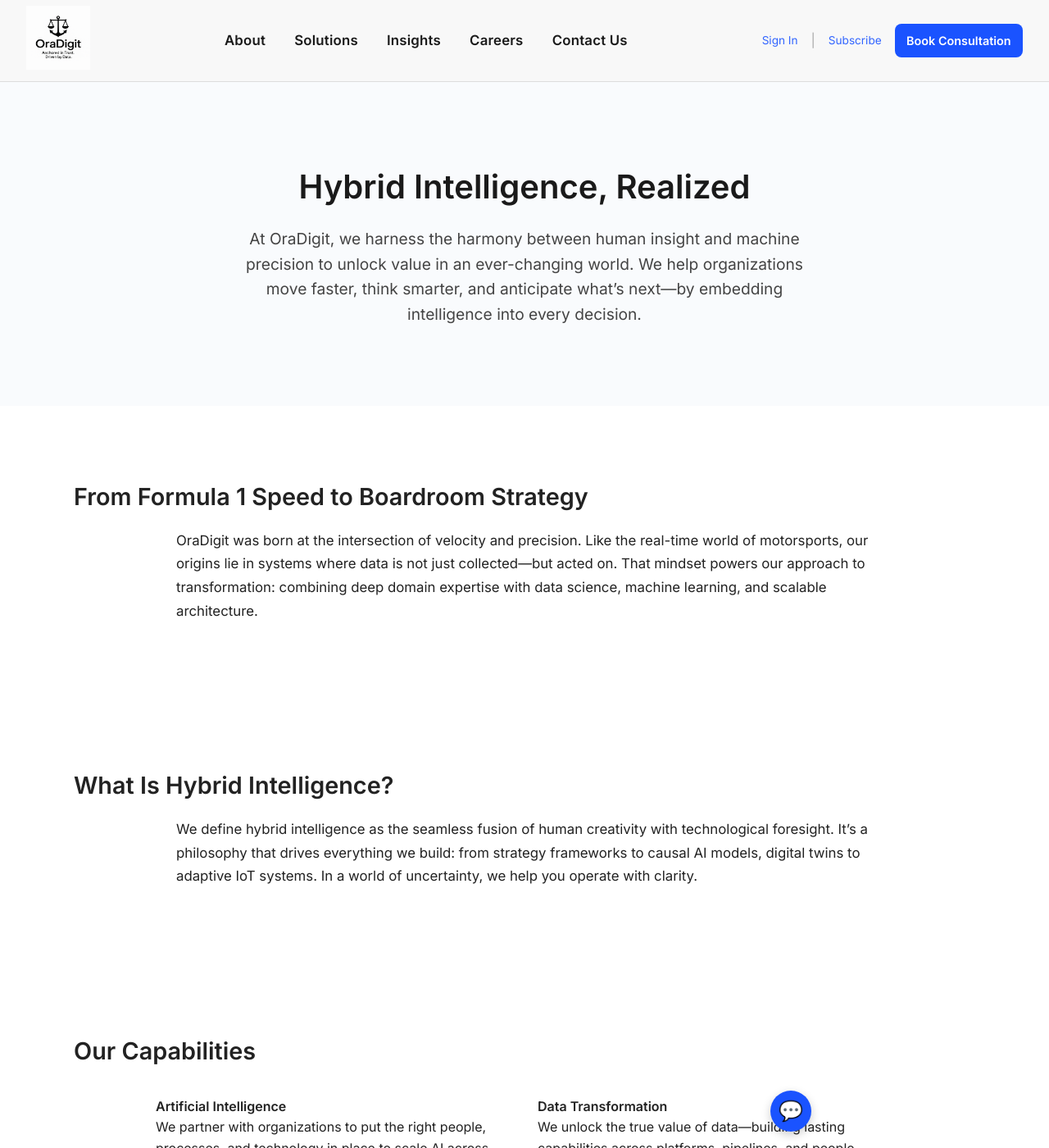
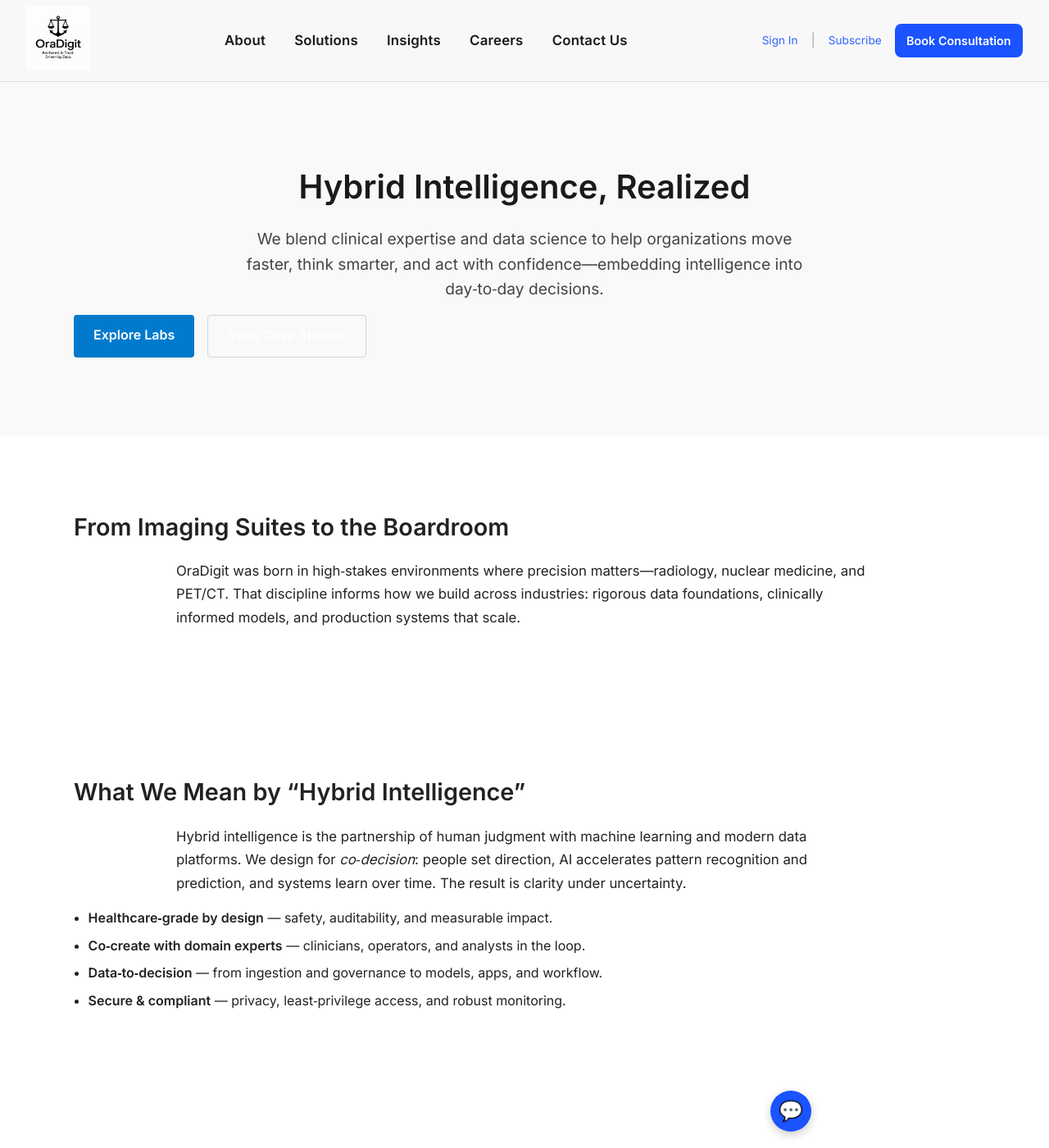
Before and after one commit to DataForSolution/oradigit-site, a Jekyll site: the page built from overview.html, in a window 1280 px wide and 1400 px high. Shown: the whole window at 82% size. Built offline with Jekyll 4.4.1, drawn with Linux system fonts in a browser that asks for light colours; some of the changed text lies outside the part shown.

Commit message:
Update Overview page with professional redesign and add style enhancements

```diff
--- a/assets/css/style.css
+++ b/assets/css/style.css
@@ -1260,3 +1260,13 @@
   /* Optional: prevent body scroll when menu is open */
   body.nav-open { overflow: hidden; }
 }
+/* Overview page polish */
+.overview-hero .cta-row { display:flex; gap:1rem; flex-wrap:wrap; margin-top:1rem; }
+.btn.btn-ghost { background:transparent; border:1px solid var(--text-weak, #d0d7de); }
+.pillars { display:grid; gap:.5rem; margin:1rem 0 0; padding-left:1.1rem; }
+.grid-two { display:grid; grid-template-columns: 1fr; gap:1.5rem; }
+.delivery-steps { counter-reset: step; margin-left:1rem; }
+.delivery-steps li { margin:.5rem 0; }
+@media (min-width: 768px) {
+  .grid-two { grid-template-columns: 1fr 1fr; }
+}
--- a/overview.html
+++ b/overview.html
@@ -2,63 +2,111 @@
 layout: default
 title: Overview
 permalink: /overview/
+description: OraDigit blends human insight with machine intelligence to deliver production-grade AI and data solutions for healthcare and beyond.
 ---
 
-<section class="overview-hero">
+<section class="overview-hero hero light" aria-labelledby="overview-hero-title">
   <div class="container">
-    <h1>Hybrid Intelligence, Realized</h1>
+    <h1 id="overview-hero-title">Hybrid Intelligence, Realized</h1>
     <p class="lead">
-      At OraDigit, we harness the harmony between human insight and machine precision to unlock value in an ever-changing world. We help organizations move faster, think smarter, and anticipate what’s next—by embedding intelligence into every decision.
+      We blend clinical expertise and data science to help organizations move faster, think smarter, and act with confidence—embedding intelligence into day‑to‑day decisions.
+    </p>
+    <div class="cta-row">
+      <a class="btn" href="/labs/" aria-label="Explore OraDigit Labs">Explore Labs</a>
+      <a class="btn btn-ghost" href="/case-studies/" aria-label="Read OraDigit case studies">View Case Studies</a>
+    </div>
+  </div>
+</section>
+
+<section class="overview-section" aria-labelledby="origin-title">
+  <div class="container">
+    <h2 id="origin-title">From Imaging Suites to the Boardroom</h2>
+    <p>
+      OraDigit was born in high‑stakes environments where precision matters—radiology, nuclear medicine, and PET/CT. That discipline informs how we build across industries: rigorous data foundations, clinically informed models, and production systems that scale.
     </p>
   </div>
 </section>
 
-<section class="overview-section">
+<section class="overview-section" aria-labelledby="hybrid-intel-title">
   <div class="container">
-    <h2>From Formula 1 Speed to Boardroom Strategy</h2>
+    <h2 id="hybrid-intel-title">What We Mean by “Hybrid Intelligence”</h2>
     <p>
-      OraDigit was born at the intersection of velocity and precision. Like the real-time world of motorsports, our origins lie in systems where data is not just collected—but acted on. That mindset powers our approach to transformation: combining deep domain expertise with data science, machine learning, and scalable architecture.
+      Hybrid intelligence is the partnership of human judgment with machine learning and modern data platforms. We design for <em>co‑decision</em>: people set direction, AI accelerates pattern recognition and prediction, and systems learn over time. The result is clarity under uncertainty.
     </p>
+    <ul class="pillars">
+      <li><strong>Healthcare‑grade by design</strong> — safety, auditability, and measurable impact.</li>
+      <li><strong>Co‑create with domain experts</strong> — clinicians, operators, and analysts in the loop.</li>
+      <li><strong>Data‑to‑decision</strong> — from ingestion and governance to models, apps, and workflow.</li>
+      <li><strong>Secure & compliant</strong> — privacy, least‑privilege access, and robust monitoring.</li>
+    </ul>
   </div>
 </section>
 
-<section class="overview-section">
+<section class="overview-section" aria-labelledby="capabilities-title">
   <div class="container">
-    <h2>What Is Hybrid Intelligence?</h2>
-    <p>
-      We define hybrid intelligence as the seamless fusion of human creativity with technological foresight. It’s a philosophy that drives everything we build: from strategy frameworks to causal AI models, digital twins to adaptive IoT systems. In a world of uncertainty, we help you operate with clarity.
-    </p>
-  </div>
-</section>
-
-<section class="overview-section">
-  <div class="container">
-    <h2>Our Capabilities</h2>
+    <h2 id="capabilities-title">Our Capabilities</h2>
     <ul class="overview-capabilities">
       <li>
         <strong>Artificial Intelligence</strong><br>
-        We partner with organizations to put the right people, processes, and technology in place to scale AI across domains.
+        LLMs for clinical/operational text, imaging ML, predictive analytics, prompt/agent design, RAG, and evaluation frameworks.
       </li>
       <li>
         <strong>Data Transformation</strong><br>
-        We unlock the true value of data—building lasting capabilities across platforms, pipelines, and people.
+        Interoperable data platforms (FHIR/HL7), pipelines, feature stores, data quality/lineage, and governance that sticks.
       </li>
       <li>
         <strong>Internet of Things (IoT)</strong><br>
-        We drive connected ecosystems: improving operations, delivering new services, and generating entirely new business models.
+        Connected devices and telemetry for asset utilization, condition monitoring, and safety.
       </li>
       <li>
         <strong>Digital Twins</strong><br>
-        We simulate real systems—assets, environments, even people—to enable better, faster, risk-informed decisions.
+        System simulations (scheduling, throughput, staffing, and revenue cycles) to test change before deploying it.
+      </li>
+      <li>
+        <strong>MLOps & Reliability</strong><br>
+        Reproducible training, CI/CD for models, model registries, monitoring, and human‑in‑the‑loop review.
       </li>
     </ul>
   </div>
 </section>
 
-<section class="overview-section">
+<section class="overview-section" aria-labelledby="use-cases-title">
   <div class="container">
+    <h2 id="use-cases-title">Healthcare & Cross‑Industry Use Cases</h2>
+    <div class="grid-two">
+      <ul>
+        <li><strong>Imaging Operations:</strong> scheduling optimization, protocol selection, dose and quality checks.</li>
+        <li><strong>Care Coordination:</strong> automated summarization, prior‑auth assistance, referral intelligence.</li>
+        <li><strong>Revenue Integrity:</strong> order/header validation, medical necessity checks, denial prediction.</li>
+        <li><strong>Quality & Safety:</strong> incident detection, compliance analytics, explainable decision support.</li>
+      </ul>
+      <ul>
+        <li><strong>Customer & Field Ops:</strong> demand forecasting, agent assist, knowledge retrieval.</li>
+        <li><strong>Manufacturing & IoT:</strong> predictive maintenance, yield analytics, digital twins of lines.</li>
+        <li><strong>Risk & Compliance:</strong> document intelligence, policy mapping, anomaly detection.</li>
+        <li><strong>Insights at Scale:</strong> semantic search, analytics accelerators, governed self‑service.</li>
+      </ul>
+    </div>
+  </div>
+</section>
+
+<section class="overview-section" aria-labelledby="approach-title">
+  <div class="container">
+    <h2 id="approach-title">How We Go from Idea to Impact</h2>
+    <ol class="delivery-steps">
+      <li><strong>Discover:</strong> clarify the decision to improve, define KPIs, assess data readiness.</li>
+      <li><strong>Pilot:</strong> solution spike with real users, risk & compliance review, success gates.</li>
+      <li><strong>Productionize:</strong> secure APIs, guardrails, observability, and change management.</li>
+      <li><strong>Operate & Enable:</strong> runbooks, monitoring, ROI tracking, and upskilling for teams.</li>
+    </ol>
+  </div>
+</section>
+
+<section class="overview-section" aria-labelledby="learn-more-title">
+  <div class="container">
+    <h2 id="learn-more-title">See It in Action</h2>
     <p class="learn-more">
-      This is just the beginning. Explore how OraDigit helps unlock scalable intelligence in <a href="/labs/">OraDigit Labs</a> and in action through our <a href="/case-studies/">Case Studies</a>.
+      Explore <a href="/labs/">OraDigit Labs</a> for prototypes and accelerators, and dive into outcomes in our <a href="/case-studies/">Case Studies</a>. Ready to talk? <a href="/contact/">Contact us</a>.
     </p>
   </div>
 </section>
```
